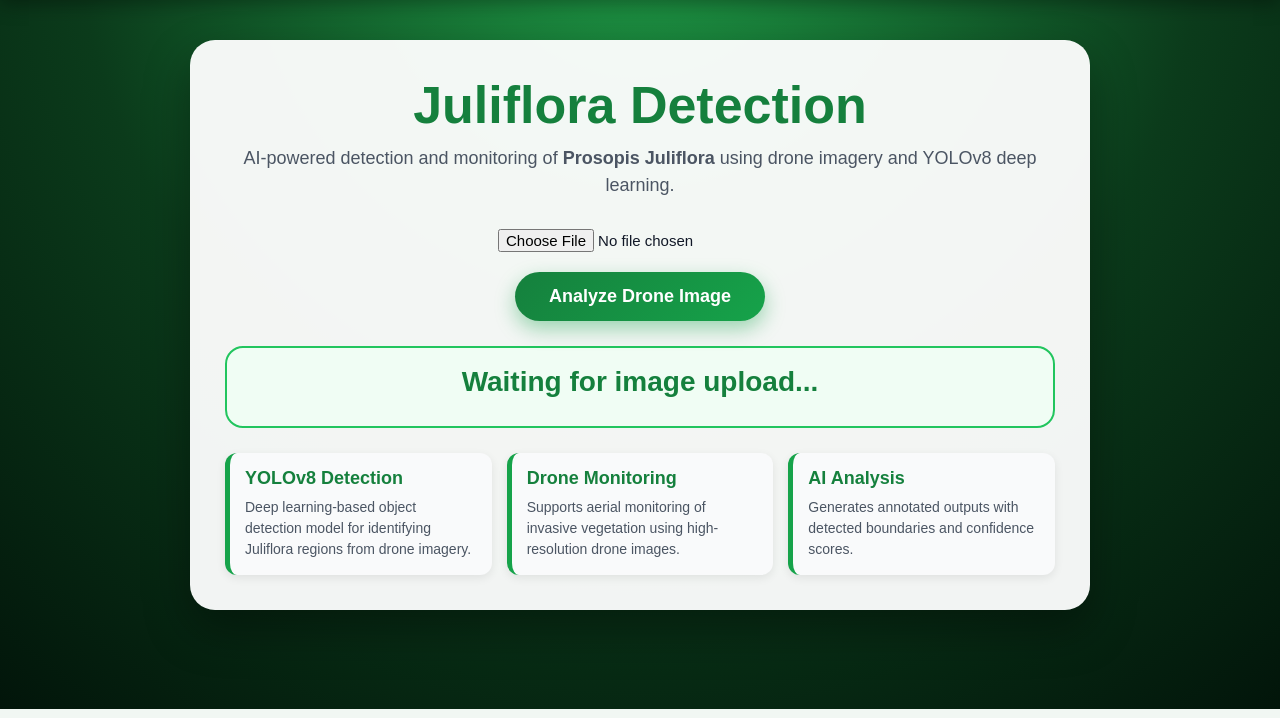
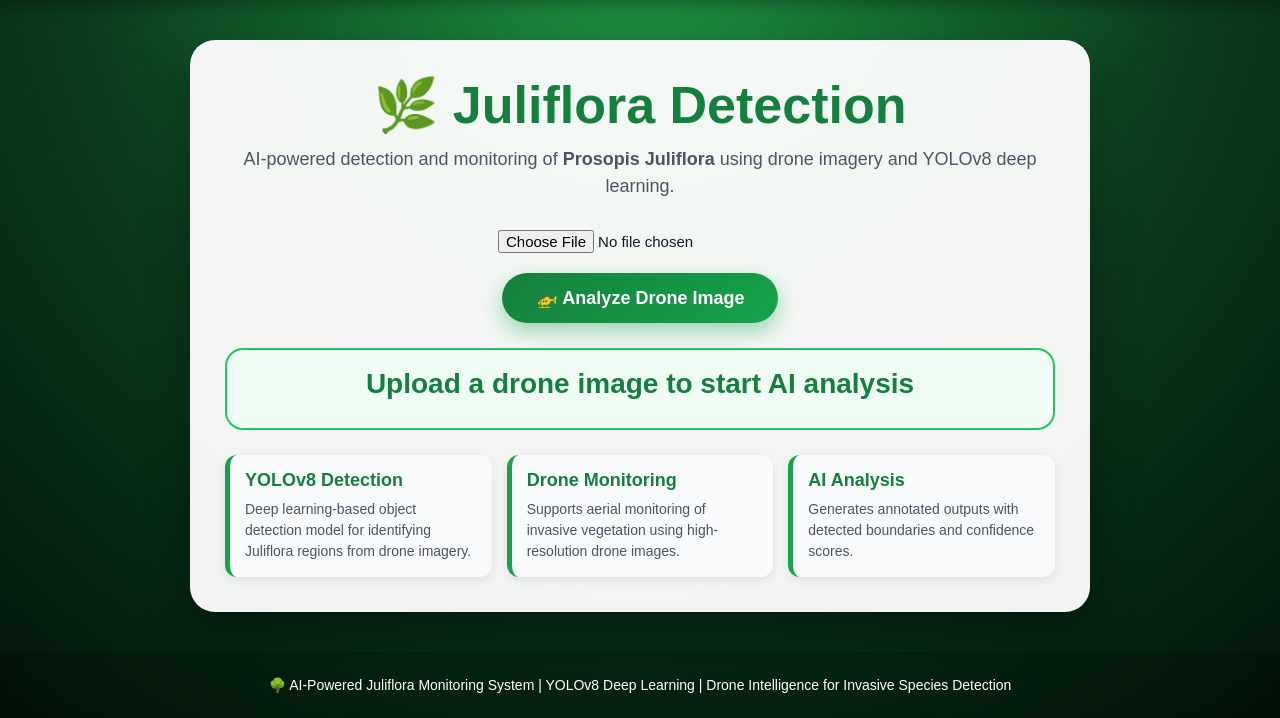
Before and after one commit to Shivani-gupta76/juliflora-tree-detection, a FastAPI app: page / in a window 1280 px wide. Shown: the part 91-809 px from the top of the page. Run offline with FastAPI, Linux system fonts and the light colour scheme; parts of the project's set-up code (start-up, migrations or seed data) failed here and were passed over.

Commit message:
Enhance index.html with emojis and updated text
Updated text and added emojis for better visual appeal.

```diff
--- a/templates/index.html
+++ b/templates/index.html
@@ -11,6 +11,7 @@
       padding:0;
       box-sizing:border-box;
     }
+
 
     body{
       font-family: Arial, sans-serif;
@@ -194,7 +195,7 @@
 
   <div class="container">
 
-    <h1>Juliflora Detection</h1>
+    <h1>🌿 Juliflora Detection</h1>
 
     <p class="subtitle">
       AI-powered detection and monitoring of
@@ -209,7 +210,7 @@
       <br>
 
       <button id="detectBtn" onclick="uploadImage()">
-        Analyze Drone Image
+  🚁 Analyze Drone Image
       </button>
 
       <div id="loading">
@@ -221,7 +222,7 @@
     <div class="results-box">
 
       <div id="result">
-        Waiting for image upload...
+       Upload a drone image to start AI analysis
       </div>
 
       <div id="confidence"></div>
@@ -287,12 +288,12 @@ async function uploadImage() {
   try {
 
     const response = await fetch(
-      "http://127.0.0.1:8000/upload/image",
-      {
-        method: "POST",
-        body: formData
-      }
-    );
+  "/upload/image",
+  {
+    method: "POST",
+    body: formData
+  }
+);
 
     const data = await response.json();
 
@@ -327,7 +328,7 @@ async function uploadImage() {
         data.annotated_image.replace(/\\/g,"/");
 
       outputImg.src =
-        "http://127.0.0.1:8000/" + cleanPath;
+      "/" + cleanPath;
 
       outputImg.style.display = "block";
     }
@@ -351,5 +352,19 @@ async function uploadImage() {
 
 </script>
 
+<footer style="
+text-align:center;
+padding:25px;
+margin-top:30px;
+color:white;
+font-size:14px;
+background:rgba(0,0,0,0.15);
+backdrop-filter:blur(4px);
+">
+    🌳 AI-Powered Juliflora Monitoring System |
+    YOLOv8 Deep Learning |
+    Drone Intelligence for Invasive Species Detection
+</footer>
+
 </body>
 </html>
```
